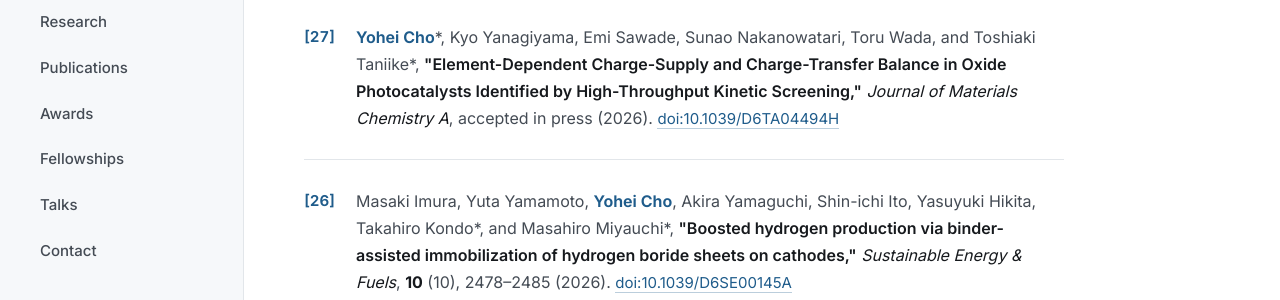
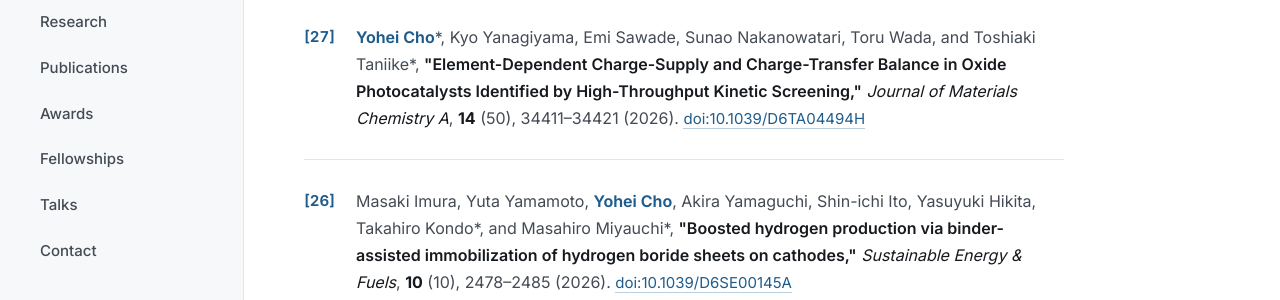
Before and after one commit to YoheiC01/YoheiC01.github.io, a Jekyll site: the page built from index.html, in a window 1280 px wide and 900 px high, scrolled down 1229 px. Shown: the part 152-452 px from the top of the window. Built offline with Jekyll 4.4.1, drawn with Linux system fonts in a browser that asks for light colours.

Commit message:
Add volume, issue and pages to the JMCA paper
Co-Authored-By: Claude Opus 5 (1M context) <noreply@anthropic.com>
Claude-Session: https://claude.ai/code/session_01QLZ3dccUma7iWsCfYuaSkx

```diff
--- a/_data/publications.yml
+++ b/_data/publications.yml
@@ -17,8 +17,10 @@
 - authors: "[[Yohei Cho]]*, Kyo Yanagiyama, Emi Sawade, Sunao Nakanowatari, Toru Wada, and Toshiaki Taniike*"
   title: "Element-Dependent Charge-Supply and Charge-Transfer Balance in Oxide Photocatalysts Identified by High-Throughput Kinetic Screening"
   journal: "Journal of Materials Chemistry A"
+  volume: 14
+  issue: 50
+  pages: "34411–34421"
   year: 2026
-  status: "accepted in press"
   doi: "10.1039/D6TA04494H"
 
 - authors: "Masaki Imura, Yuta Yamamoto, [[Yohei Cho]], Akira Yamaguchi, Shin-ichi Ito, Yasuyuki Hikita, Takahiro Kondo*, and Masahiro Miyauchi*"
```
